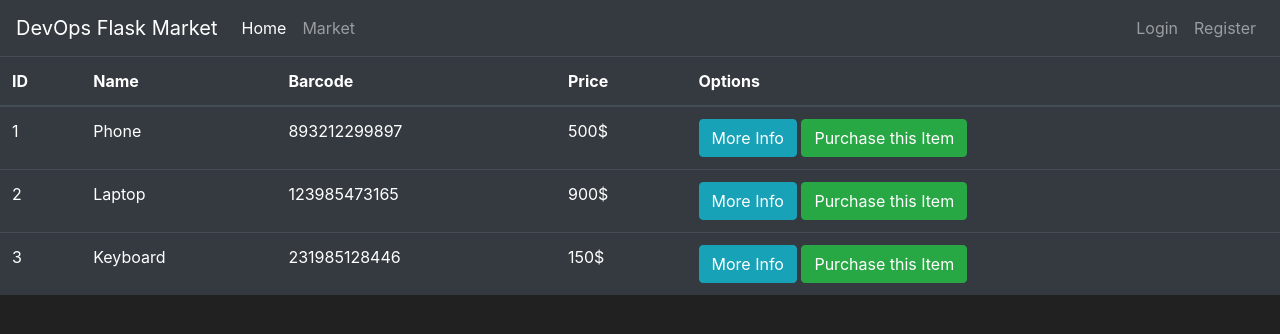
After one commit to remonagayby/devops-flask-market-app, a Flask app: page /market in a window 1280 px wide. The commit adds this page. Shown: the top 334 px of the page. Run offline with Flask 3, Linux system fonts and the light colour scheme; some libraries are stand-ins or nearby versions.

Commit message:
create market page

```diff
--- a/market.py
+++ b/market.py
@@ -6,3 +6,12 @@ app = Flask(__name__)
 @app.route("/home")
 def home_page():
     return render_template('home.html')
+
+@app.route("/market")
+def market_page():
+        items = [
+        {'id': 1, 'name': 'Phone', 'barcode': '893212299897', 'price': 500},
+        {'id': 2, 'name': 'Laptop', 'barcode': '123985473165', 'price': 900},
+        {'id': 3, 'name': 'Keyboard', 'barcode': '231985128446', 'price': 150}
+    ]
+        return render_template('market.html', items=items)
--- /dev/null
+++ b/templates/base.html
@@ -0,0 +1,70 @@
+<!doctype html>
+<html lang="en">
+
+<head>
+   <!-- Required meta tags -->
+   <meta charset="utf-8">
+   <meta name="viewport" content="width=device-width, initial-scale=1, shrink-to-fit=no">
+   <!-- Bootstrap CSS -->
+   <link rel="stylesheet" href="https://cdn.jsdelivr.net/npm/bootstrap@4.5.3/dist/css/bootstrap.min.css"
+      integrity="sha384-TX8t27EcRE3e/ihU7zmQxVncDAy5uIKz4rEkgIXeMed4M0jlfIDPvg6uqKI2xXr2" crossorigin="anonymous">
+   <title>
+      {% block title %}
+      {% endblock %}
+   </title>
+</head>
+
+<body>
+   <nav class="navbar navbar-expand-md navbar-dark bg-dark">
+      <a class="navbar-brand" href="#">DevOps Flask Market</a>
+      <button class="navbar-toggler" type="button" data-toggle="collapse" data-target="#navbarNav">
+         <span class="navbar-toggler-icon"></span>
+      </button>
+      <div class="collapse navbar-collapse" id="navbarNav">
+         <ul class="navbar-nav mr-auto">
+            <li class="nav-item active">
+               <a class="nav-link" href="{{ url_for('home_page') }}">Home <span class="sr-only">(current)</span></a>
+            </li>
+            <li class="nav-item">
+               <a class="nav-link" href="{{ url_for('market_page') }}">Market</a>
+            </li>
+         </ul>
+         <ul class="navbar-nav">
+            <li class="nav-item">
+               <a class="nav-link" href="#">Login</a>
+            </li>
+            <li class="nav-item">
+               <a class="nav-link" href="#">Register</a>
+            </li>
+         </ul>
+      </div>
+   </nav>
+
+   {% block content %}
+   {% endblock %}
+
+   <!-- Future Content here -->
+
+
+
+   <!-- Optional JavaScript -->
+   <!-- jQuery first, then Popper.js, then Bootstrap JS -->
+   <script src='https://kit.fontawesome.com/a076d05399.js'></script>
+   <script src="https://code.jquery.com/jquery-3.5.1.slim.min.js"
+      integrity="sha384-DfXdz2htPH0lsSSs5nCTpuj/zy4C+OGpamoFVy38MVBnE+IbbVYUew+OrCXaRkfj"
+      crossorigin="anonymous"></script>
+   <script src="https://cdn.jsdelivr.net/npm/popper.js@1.16.1/dist/umd/popper.min.js"
+      integrity="sha384-9/reFTGAW83EW2RDu2S0VKaIzap3H66lZH81PoYlFhbGU+6BZp6G7niu735Sk7lN"
+      crossorigin="anonymous"></script>
+   <script src="https://stackpath.bootstrapcdn.com/bootstrap/4.5.2/js/bootstrap.min.js"
+      integrity="sha384-B4gt1jrGC7Jh4AgTPSdUtOBvfO8shuf57BaghqFfPlYxofvL8/KUEfYiJOMMV+rV"
+      crossorigin="anonymous"></script>
+</body>
+<style>
+   body {
+      background-color: #212121;
+      color: white
+   }
+</style>
+
+</html>
--- /dev/null
+++ b/templates/market.html
@@ -0,0 +1,35 @@
+{% extends 'base.html' %}
+
+{% block title %}
+Market Page
+{% endblock %}
+
+{% block content %}
+  <table class="table table-hover table-dark">
+    <thead>
+      <tr>
+        <!-- Your Columns HERE -->
+        <th scope="col">ID</th>
+        <th scope="col">Name</th>
+        <th scope="col">Barcode</th>
+        <th scope="col">Price</th>
+        <th scope="col">Options</th>
+      </tr>
+    </thead>
+    <tbody>
+      <!-- Your rows inside the table HERE: -->
+      {% for item in items %}
+      <tr>
+        <td>{{ item.id }}</td>
+        <td>{{ item.name }}</td>
+        <td>{{ item.barcode }}</td>
+        <td>{{ item.price }}$</td>
+        <td>
+          <button class="btn btn-outline btn-info">More Info</button>
+          <button class="btn btn-outline btn-success">Purchase this Item</button>
+        </td>
+      </tr>
+      {% endfor %}
+    </tbody>
+  </table>
+{% endblock %}
```
Also changed, not shown: templates/home.html (+7 -57 lines).
